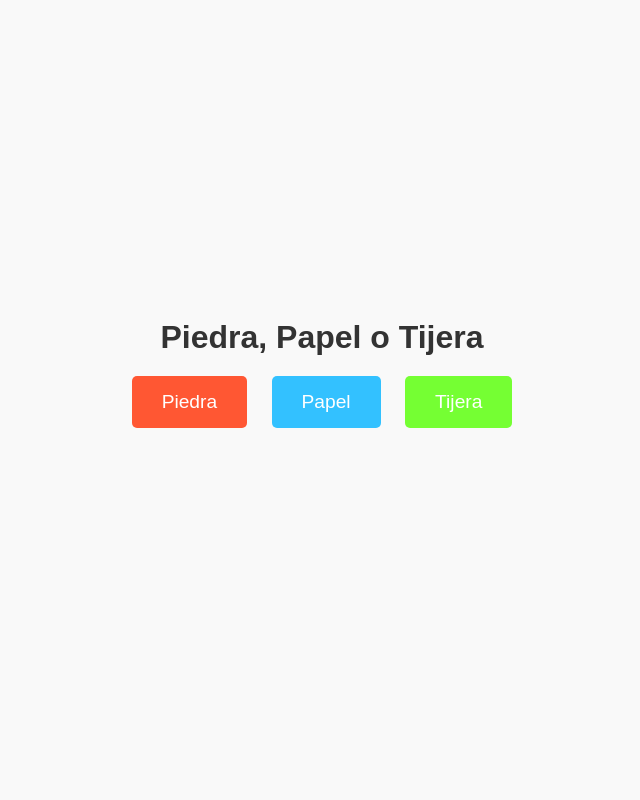
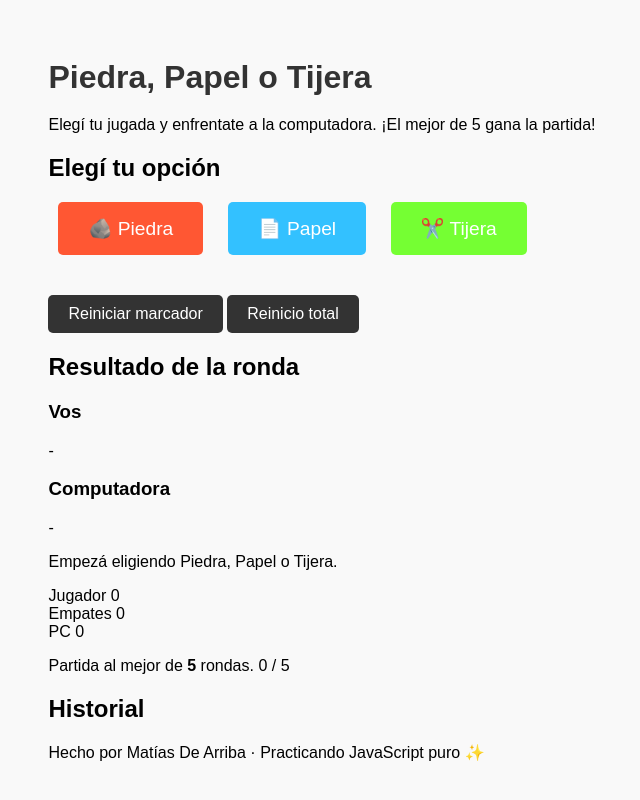
Before and after one commit to MatiasDeArriba/piedra-papel-tijera, a plain HTML site: page index.html in a window 1280 px wide. Shown: the whole page, without its empty margins (318-958 px from the left). Drawn offline with Linux system fonts and the light colour scheme.

Commit message:
Refactor index.html para el diseño y las instrucciones del juego
Se actualiza la estructura HTML y se agregaron instrucciones del juego.

```diff
--- a/index.html
+++ b/index.html
@@ -3,20 +3,110 @@
 <head>
   <meta charset="UTF-8" />
   <meta name="viewport" content="width=device-width, initial-scale=1.0" />
-    <title>Piedra, Papel o Tijera</title>
+  <title>Piedra, Papel o Tijera - Matías De Arriba</title>
   <link rel="stylesheet" href="styles.css" />
 </head>
 <body>
+  <div class="app">
+    <header class="header">
       <h1>Piedra, Papel o Tijera</h1>
+      <p class="subtitle">
+        Elegí tu jugada y enfrentate a la computadora. ¡El mejor de 5 gana la partida!
+      </p>
+    </header>
+
+    <main class="game">
+      <!-- Panel de controles -->
+      <section class="controls">
+        <h2>Elegí tu opción</h2>
         <div class="choices">
-      <button class="choice" data-choice="piedra">Piedra</button>
-      <button class="choice" data-choice="papel">Papel</button>
-      <button class="choice" data-choice="tijera">Tijera</button>
+          <!-- Cada botón tiene un data-choice que usamos en JS -->
+          <button class="choice" data-choice="piedra">
+            <span class="emoji">🪨</span>
+            <span class="label">Piedra</span>
+          </button>
+          <button class="choice" data-choice="papel">
+            <span class="emoji">📄</span>
+            <span class="label">Papel</span>
+          </button>
+          <button class="choice" data-choice="tijera">
+            <span class="emoji">✂️</span>
+            <span class="label">Tijera</span>
+          </button>
         </div>
-    <div class="result">
-      <h2 id="resultText"></h2>
+
+        <div class="game-actions">
+          <button id="reset-rounds" class="secondary-btn">
+            Reiniciar marcador
+          </button>
+          <button id="reset-all" class="secondary-btn secondary-btn--danger">
+            Reinicio total
+          </button>
         </div>
-    <button id="restartButton" class="hidden">Reiniciar</button>
+      </section>
+
+      <!-- Panel de resultados -->
+      <section class="results">
+        <h2>Resultado de la ronda</h2>
+
+        <div class="current-round">
+          <div class="round-choice">
+            <h3>Vos</h3>
+            <p id="player-choice" class="round-choice__value">-</p>
+          </div>
+          <div class="round-choice">
+            <h3>Computadora</h3>
+            <p id="computer-choice" class="round-choice__value">-</p>
+          </div>
+        </div>
+
+        <p id="round-message" class="round-message">
+          Empezá eligiendo Piedra, Papel o Tijera.
+        </p>
+
+        <!-- Marcador general -->
+        <div class="scoreboard">
+          <div class="score">
+            <span class="score__label">Jugador</span>
+            <span id="player-score" class="score__value">0</span>
+          </div>
+          <div class="score">
+            <span class="score__label">Empates</span>
+            <span id="draw-score" class="score__value">0</span>
+          </div>
+          <div class="score">
+            <span class="score__label">PC</span>
+            <span id="computer-score" class="score__value">0</span>
+          </div>
+        </div>
+
+        <!-- Estado de la partida (mejor de 5) -->
+        <div class="match-status">
+          <p>
+            Partida al mejor de <strong>5</strong> rondas.
+            <span id="round-counter">0 / 5</span>
+          </p>
+          <p id="match-message" class="match-message"></p>
+        </div>
+      </section>
+
+      <!-- Historial de jugadas -->
+      <section class="history">
+        <h2>Historial</h2>
+        <ul id="history-list" class="history-list">
+          <!-- Las rondas se insertan acá desde JS -->
+        </ul>
+      </section>
+    </main>
+
+    <footer class="footer">
+      <p>
+        Hecho por <span class="highlight">Matías De Arriba</span> · Practicando
+        JavaScript puro ✨
+      </p>
+    </footer>
+  </div>
+
   <script src="script.js"></script>
 </body>
 </html>
```
Lines whose indentation alone changed are shown as unchanged.
